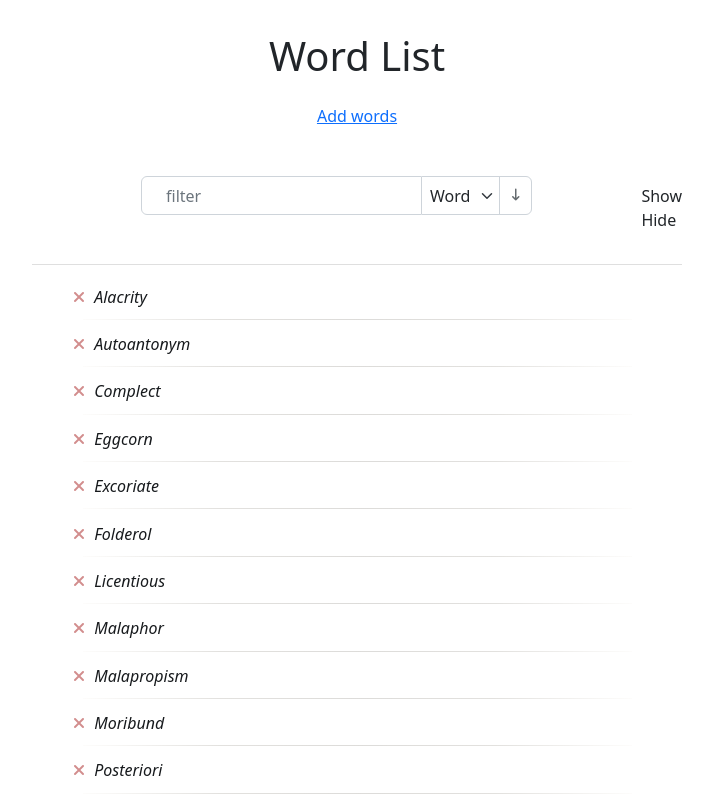
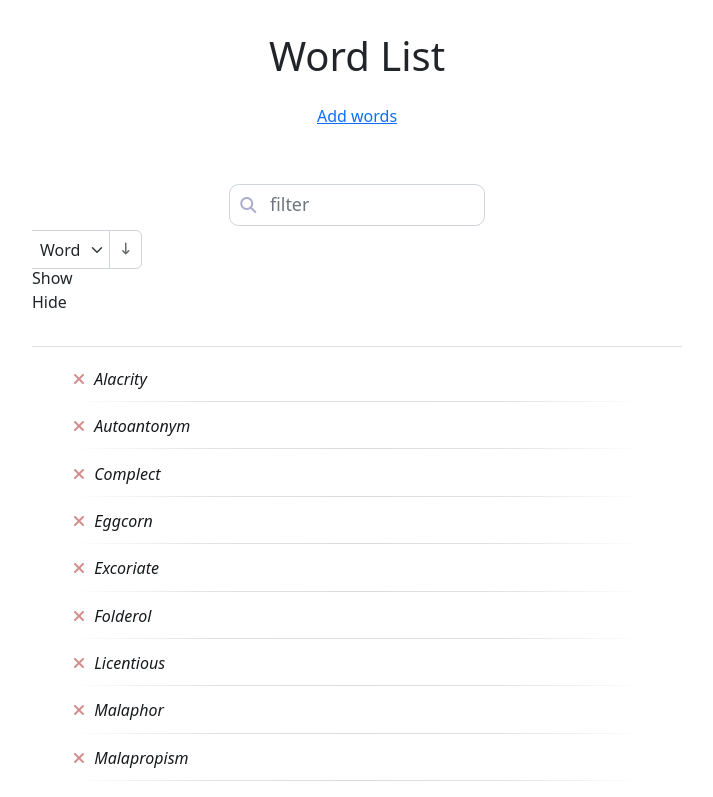
Before and after one commit to vishusandy/lexicon, a SvelteKit app: page /list in a window 1280 px wide. Shown: the top 797 px of the page, without its empty margins (283-996 px from the left). Built offline with nearby package versions, Linux system fonts and the light colour scheme.

Commit message:
Styled search bar

```diff
--- a/src/components/Search.svelte
+++ b/src/components/Search.svelte
@@ -12,19 +12,20 @@
 
     function resetFilterEsc(e: KeyboardEvent) {
         if (escapePressed(e)) {
-            dispatch('updateFilter', { search: '', key });
             search = '';
+            dispatch('updateFilter', { search, key });
         }
     }
 
     function resetFilterBtn(e: Event) {
-        dispatch('updateFilter', { search: '', key });
         search = '';
+        dispatch('updateFilter', { search, key });
     }
 </script>
 
 <div class="search-container">
     <form on:submit|preventDefault={updateFilter}>
+        <div class="search-icon"><i class="fa-solid fa-magnifying-glass" /></div>
         <input
             bind:value={search}
             placeholder="filter"
@@ -36,25 +37,25 @@
 </div>
 
 <style>
+    .search-icon {
+        position: absolute;
+        margin-top: 0.55rem;
+        margin-left: 0.7rem;
+        color: rgb(170, 173, 204);
+    }
     .search-container {
-        display: inline-block;
-        margin-left: auto;
+        display: block;
+        margin: 0.5rem auto;
         background: white;
-        text-align: right;
+        width: 90%;
+        max-width: 16rem;
     }
 
     .search-input {
+        border-radius: 0.6rem;
         display: block;
-        border-top-right-radius: 0px;
-        border-bottom-right-radius: 0px;
-        padding-left: 1.5rem;
-        padding-right: 1.5rem;
-        padding-top: calc(0.375rem + 0.5px);
-        padding-bottom: calc(0.375rem + 0.5px);
+        font-size: 1.12rem;
+        padding: 0.4rem 1.5rem 0.4rem 2.5rem;
         text-align: left;
     }
-
-    form {
-        display: inline-block;
-    }
 </style>
--- a/src/components/Words.svelte
+++ b/src/components/Words.svelte
@@ -160,8 +160,8 @@
 
     .sticky-search-bar {
         background: white;
-        display: flex;
-        align-items: baseline;
+        /* display: flex; */
+        /* align-items: baseline; */
         border: 0px;
         border-bottom: 1px solid rgba(0, 0, 0, 0.125);
         padding: 1rem 0rem 0.9rem 0rem;
```
